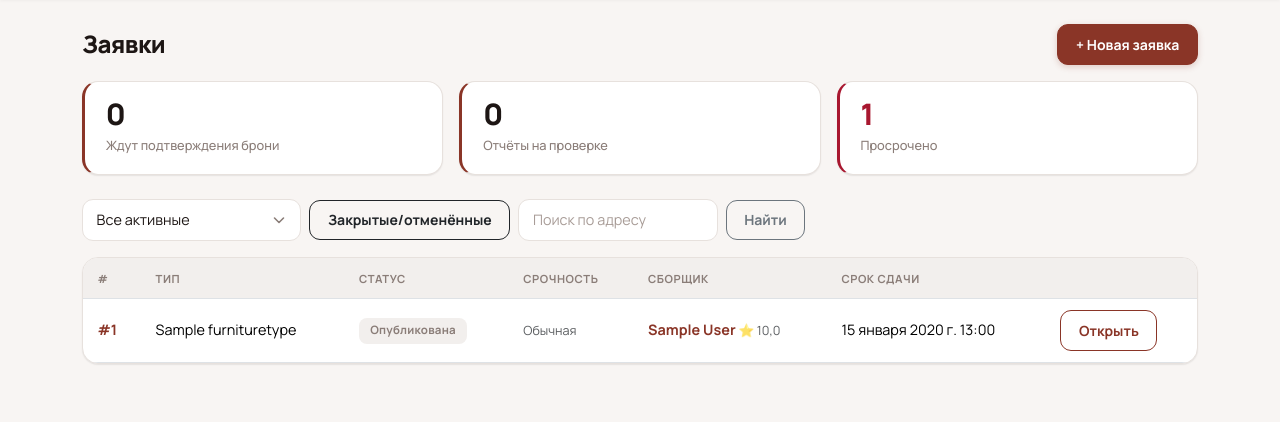
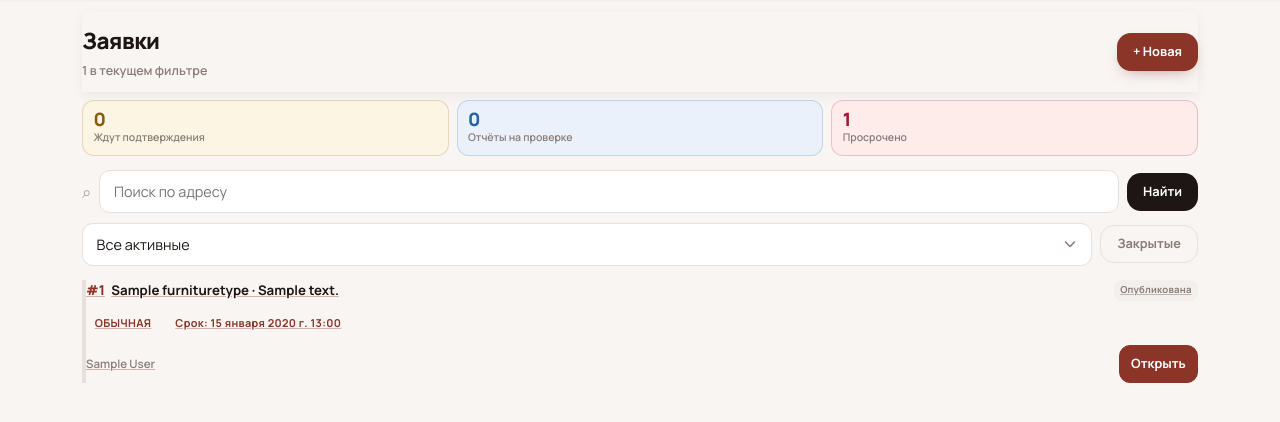
Before and after one commit to Logminal/pickers_app, a Django app: page /manager/orders/ in a window 1280 px wide. Shown: the part 72-494 px from the top of the page. Run offline with Django 5.2, Linux system fonts and the light colour scheme; a user stored in the database is signed in; tables that the repository leaves empty hold one stand-in row (values such as "Sample post").

Commit message:
Страница «Список заявок» (менеджер) по макету Claude Design
Переверстал templates/orders/manager_list.html под мокап «Список
заявок.dc.html» из хендоффа: 3 кликабельные плашки-статистики
(ждут подтверждения / отчёты на проверке / просрочено) вместо
крупных stat-card; строка поиска с иконкой; фильтр по статусу +
переключатель «Закрытые»; список заявок вместо таблицы — карточки
с цветным левым бордером и лёгкой тонировкой фона по срочности
(просрочена — красный, забронирована — амбер, отчёт на проверке —
синий), тегами срочности/срока и сборщиком снизу; пустое состояние
«Ничего не найдено» со сбросом фильтров; переверстанная пагинация
в стиле кнопок вместо Bootstrap .pagination.

Контекст view не менялся (все переменные — awaiting_confirmation_count,
report_review_count, overdue_count, status_choices, current_status,
current_view, search_query, page_obj — уже были в
ManagerOrderListView), работа только с шаблоном и CSS, тесты не
гонял.

Проверено вживую на реальных данных + доп. тестовых заявках
(просроченная срочная, забронированная, с отчётом на проверке):
карточки красятся по нужным статусам, поиск по адресу и фильтр
«Закрытые» отрабатывают, пустое состояние показывается при
несовпадении фильтра, без горизонтального скролла и ошибок в
консоли. Заодно поймал и поправил свою же ошибку до коммита —
неверная цепочка фильтров {{ ...|default:...|length }} в счётчике
подзаголовка молча давала 0 вместо реального числа.

Co-Authored-By: Claude Sonnet 5 <noreply@anthropic.com>

```diff
--- a/static/css/app.css
+++ b/static/css/app.css
@@ -1023,6 +1023,52 @@ textarea { resize: vertical; min-height: 5.5rem; }
 .alert-info { background: var(--info-bg); color: #1e3a8a; border-color: #bfdbfe; }
 
 /* ============================================================
+   Список заявок (менеджер) — по макету Claude Design
+   ============================================================ */
+
+.list-new-btn { flex: none; width: auto; min-height: 38px; padding: 0 1rem; font-size: 0.8rem; }
+.order-header-subtitle { font-weight: 600; font-size: 0.78rem; color: var(--ink-muted); margin-top: 0.15rem; }
+
+.list-stat-row { display: grid; grid-template-columns: repeat(3, 1fr); gap: 0.5rem; margin-bottom: 0.9rem; }
+.list-stat-chip {
+  display: flex; flex-direction: column; gap: 0.15rem;
+  padding: 0.6rem 0.65rem; border-radius: 12px; text-decoration: none;
+  background: var(--neutral-bg); border: 1px solid var(--border);
+}
+.list-stat-chip-value { font-weight: 800; font-size: 1.15rem; color: var(--ink); line-height: 1; }
+.list-stat-chip-label { font-weight: 600; font-size: 0.66rem; line-height: 1.3; color: var(--ink-muted); }
+.list-stat-chip-warning { background: var(--warning-bg); border-color: rgba(138,91,18,0.2); }
+.list-stat-chip-warning .list-stat-chip-value { color: var(--warning); }
+.list-stat-chip-info { background: var(--info-bg); border-color: rgba(37,99,168,0.2); }
+.list-stat-chip-info .list-stat-chip-value { color: var(--info); }
+.list-stat-chip-danger { background: var(--danger-bg); border-color: rgba(168,23,47,0.2); }
+.list-stat-chip-danger .list-stat-chip-value { color: var(--danger); }
+
+.list-search-row { display: flex; align-items: center; gap: 0.5rem; margin-bottom: 0.6rem; }
+.list-search-icon { flex: none; font-size: 1.05rem; color: var(--ink-faint); }
+.list-search-input { flex: 1; min-width: 0; }
+.list-search-btn { flex: none; width: auto; min-height: 38px; padding: 0 1rem; font-size: 0.8rem; }
+
+.list-filter-row { display: flex; align-items: center; gap: 0.5rem; margin-bottom: 0.9rem; }
+.list-filter-select { flex: 1; min-width: 0; }
+.list-filter-toggle { flex: none; width: auto; min-height: 38px; padding: 0 1rem; font-size: 0.8rem; }
+
+.list-order-cards { margin-top: 0; }
+.list-order-card { border-left: 4px solid var(--border); }
+.list-order-card-overdue { border-left-color: var(--danger); background: var(--danger-bg); }
+.list-order-card-booked { border-left-color: var(--warning); background: var(--warning-bg); }
+.list-order-card-review { border-left-color: var(--info); background: var(--info-bg); }
+.list-order-card-tags { margin: 0.5rem 0 0; }
+.list-order-card-open { margin-left: auto; }
+
+.list-empty-reset { margin-top: 0.9rem; width: auto; display: inline-flex; padding: 0 1.1rem; }
+
+.list-pagination { display: flex; align-items: center; justify-content: space-between; gap: 0.6rem; margin-top: 1rem; }
+.list-pagination-btn { flex: none; width: auto; padding: 0 1rem; min-height: 40px; font-size: 0.8rem; }
+.list-pagination-disabled { opacity: 0.4; pointer-events: none; }
+.list-pagination-page { font-weight: 700; font-size: 0.78rem; color: var(--ink-muted); }
+
+/* ============================================================
    Мой профиль (сборщик) — по макету Claude Design
    ============================================================ */
 
--- a/templates/orders/manager_list.html
+++ b/templates/orders/manager_list.html
@@ -1,102 +1,92 @@
 {% extends 'base.html' %}
 {% load ui_extras %}
-{% block title %}Все заявки{% endblock %}
+{% block title %}Заявки{% endblock %}
 {% block content %}
-<div class="d-flex justify-content-between align-items-center mb-3">
-    <h1 class="h4 mb-0">Заявки</h1>
-    <a href="{% url 'order_create' %}" class="btn btn-primary btn-sm">+ Новая заявка</a>
+<div class="order-sticky-header">
+    <div class="profile-page-top">
+        <div>
+            <div class="order-header-title">Заявки</div>
+            <div class="order-header-subtitle">{{ page_obj.paginator.count }} в текущем фильтре</div>
         </div>
-
-<div class="row g-3 mb-4">
-    <div class="col-md-4">
-        <a href="?status=booked" class="stat-card stat-active">
-            <div class="stat-value">{{ awaiting_confirmation_count }}</div>
-            <div class="stat-label">Ждут подтверждения брони</div>
-        </a>
-    </div>
-    <div class="col-md-4">
-        <a href="?status=report_uploaded" class="stat-card stat-active">
-            <div class="stat-value">{{ report_review_count }}</div>
-            <div class="stat-label">Отчёты на проверке</div>
-        </a>
-    </div>
-    <div class="col-md-4">
-        <div class="stat-card {% if overdue_count %}stat-danger-accent{% endif %}">
-            <div class="stat-value" style="{% if overdue_count %}color: var(--danger);{% endif %}">{{ overdue_count }}</div>
-            <div class="stat-label">Просрочено</div>
-        </div>
+        <a href="{% url 'order_create' %}" class="btn-action btn-action-primary list-new-btn">+ Новая</a>
     </div>
 </div>
 
-<form method="get" class="row g-2 mb-3 align-items-center">
-    <div class="col-auto">
-        <select name="status" class="form-select form-select-sm" onchange="this.form.submit()">
+<div class="list-stat-row">
+    <a href="?status=booked" class="list-stat-chip list-stat-chip-warning">
+        <span class="list-stat-chip-value">{{ awaiting_confirmation_count }}</span>
+        <span class="list-stat-chip-label">Ждут подтверждения</span>
+    </a>
+    <a href="?status=report_uploaded" class="list-stat-chip list-stat-chip-info">
+        <span class="list-stat-chip-value">{{ report_review_count }}</span>
+        <span class="list-stat-chip-label">Отчёты на проверке</span>
+    </a>
+    <span class="list-stat-chip {% if overdue_count %}list-stat-chip-danger{% else %}list-stat-chip-info{% endif %}">
+        <span class="list-stat-chip-value">{{ overdue_count }}</span>
+        <span class="list-stat-chip-label">Просрочено</span>
+    </span>
+</div>
+
+<form method="get" class="list-search-row">
+    <span class="list-search-icon">⌕</span>
+    <input type="text" name="q" class="list-search-input" placeholder="Поиск по адресу" value="{{ search_query }}">
+    <button class="btn-action btn-action-dark list-search-btn" type="submit">Найти</button>
+</form>
+
+<form method="get" class="list-filter-row" id="list-filter-form">
+    <select name="status" class="form-select form-select-sm list-filter-select" onchange="this.form.submit()">
         <option value="">Все активные</option>
         {% for value, label in status_choices %}
             <option value="{{ value }}" {% if current_status == value %}selected{% endif %}>{{ label }}</option>
         {% endfor %}
     </select>
-    </div>
-    <div class="col-auto">
-        <a href="?view=closed" class="btn btn-sm {% if current_view == 'closed' %}btn-dark{% else %}btn-outline-dark{% endif %}">
-            Закрытые/отменённые
+    <a href="?view=closed" class="btn-action {% if current_view == 'closed' %}btn-action-dark{% else %}btn-action-outline-neutral{% endif %} list-filter-toggle">
+        Закрытые
     </a>
-    </div>
-    <div class="col-auto">
-        <input type="text" name="q" class="form-control form-control-sm" placeholder="Поиск по адресу" value="{{ search_query }}">
-    </div>
-    <div class="col-auto">
-        <button class="btn btn-sm btn-outline-secondary" type="submit">Найти</button>
-    </div>
 </form>
 
-<div class="table-responsive">
-<table class="table table-hover mb-0">
-    <thead>
-        <tr><th>#</th><th>Тип</th><th>Статус</th><th>Срочность</th><th>Сборщик</th><th>Срок сдачи</th><th></th></tr>
-    </thead>
-    <tbody>
+<div class="job-list list-order-cards">
     {% for order in orders %}
-        <tr class="{% if order.is_overdue %}row-overdue{% elif order.status == 'booked' %}row-booked{% elif order.status == 'report_uploaded' %}row-review{% endif %}">
-            <td><a href="{% url 'manager_order_detail' order.pk %}">#{{ order.pk }}</a></td>
-            <td>{{ order.furniture_type }}</td>
-            <td><span class="status-pill {{ order.status|status_class }}">{{ order.get_status_display }}</span></td>
-            <td>{% if order.urgency == 'urgent' %}<span class="status-pill status-danger">Срочная</span>{% else %}<span class="text-muted small">Обычная</span>{% endif %}</td>
-            <td>
+        <a href="{% url 'manager_order_detail' order.pk %}"
+           class="list-order-card {% if order.is_overdue %}list-order-card-overdue{% elif order.status == 'booked' %}list-order-card-booked{% elif order.status == 'report_uploaded' %}list-order-card-review{% endif %}">
+            <div class="job-card-top">
+                <div class="job-card-title"><span class="job-card-num">#{{ order.pk }}</span><span class="job-card-type">{{ order.furniture_type }} · {{ order.address }}</span></div>
+                <span class="status-pill {{ order.status|status_class }} job-card-status">{{ order.get_status_display }}</span>
+            </div>
+            <div class="order-tags list-order-card-tags">
+                {% if order.urgency == 'urgent' %}<span class="order-tag order-tag-urgent">СРОЧНАЯ</span>{% else %}<span class="order-tag">ОБЫЧНАЯ</span>{% endif %}
+                <span class="order-tag {% if order.is_overdue %}order-tag-overdue{% endif %}">Срок: {{ order.deadline_at }}</span>
+            </div>
+            <div class="job-card-bottom">
                 {% if order.collector %}
-                    <a href="{% url 'collector_profile_detail' order.collector.pk %}">
-                        {{ order.collector.collector_profile.full_name|default:order.collector }}
+                    <span>{{ order.collector.collector_profile.full_name|default:order.collector }}</span>
+                {% else %}
+                    <span class="text-muted">— не забронирована</span>
+                {% endif %}
+                <span class="chip-btn chip-btn-accent list-order-card-open">Открыть</span>
+            </div>
         </a>
-                    {% with profile=order.collector.collector_profile %}
-                        {% if profile.average_rating %}
-                            <span class="text-muted small">⭐ {{ profile.average_rating|floatformat:1 }}</span>
-                        {% endif %}
-                    {% endwith %}
-                {% else %}
-                    <span class="text-muted">—</span>
-                {% endif %}
-            </td>
-            <td>{{ order.deadline_at }}</td>
-            <td><a href="{% url 'manager_order_detail' order.pk %}" class="btn btn-sm btn-outline-primary">Открыть</a></td>
-        </tr>
     {% empty %}
-        <tr><td colspan="7" class="text-muted text-center py-4">Заявок не найдено.</td></tr>
+        <div class="empty-state">
+            <p class="mb-2">Ничего не найдено.</p>
+            <a href="{% url 'manager_order_list' %}" class="btn-action btn-action-outline-neutral list-empty-reset">Сбросить фильтры</a>
+        </div>
     {% endfor %}
-    </tbody>
-</table>
 </div>
 
 {% if is_paginated %}
-<nav class="mt-3">
-    <ul class="pagination">
+<nav class="list-pagination">
     {% if page_obj.has_previous %}
-            <li class="page-item"><a class="page-link" href="?page={{ page_obj.previous_page_number }}&status={{ current_status }}&q={{ search_query }}">Назад</a></li>
+        <a class="btn-action btn-action-outline-neutral list-pagination-btn" href="?page={{ page_obj.previous_page_number }}&status={{ current_status }}&q={{ search_query }}">&larr; Назад</a>
+    {% else %}
+        <span class="btn-action btn-action-outline-neutral list-pagination-btn list-pagination-disabled">&larr; Назад</span>
     {% endif %}
-        <li class="page-item disabled"><span class="page-link">{{ page_obj.number }} из {{ page_obj.paginator.num_pages }}</span></li>
+    <span class="list-pagination-page">Стр. {{ page_obj.number }} из {{ page_obj.paginator.num_pages }}</span>
     {% if page_obj.has_next %}
-            <li class="page-item"><a class="page-link" href="?page={{ page_obj.next_page_number }}&status={{ current_status }}&q={{ search_query }}">Вперёд</a></li>
+        <a class="btn-action btn-action-outline-neutral list-pagination-btn" href="?page={{ page_obj.next_page_number }}&status={{ current_status }}&q={{ search_query }}">Вперёд &rarr;</a>
+    {% else %}
+        <span class="btn-action btn-action-outline-neutral list-pagination-btn list-pagination-disabled">Вперёд &rarr;</span>
     {% endif %}
-    </ul>
 </nav>
 {% endif %}
 {% endblock %}
```
Lines whose indentation alone changed are shown as unchanged.
